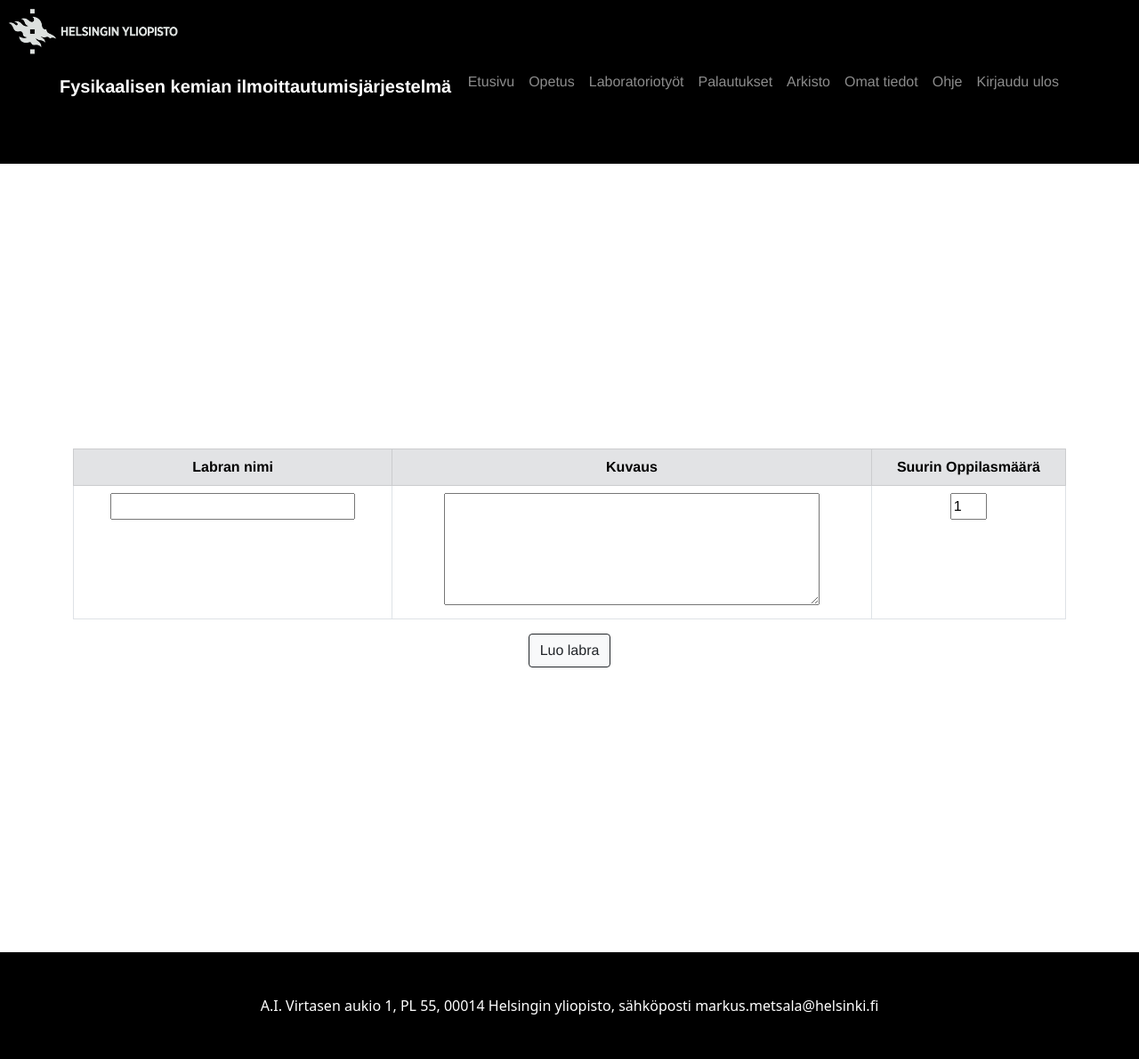
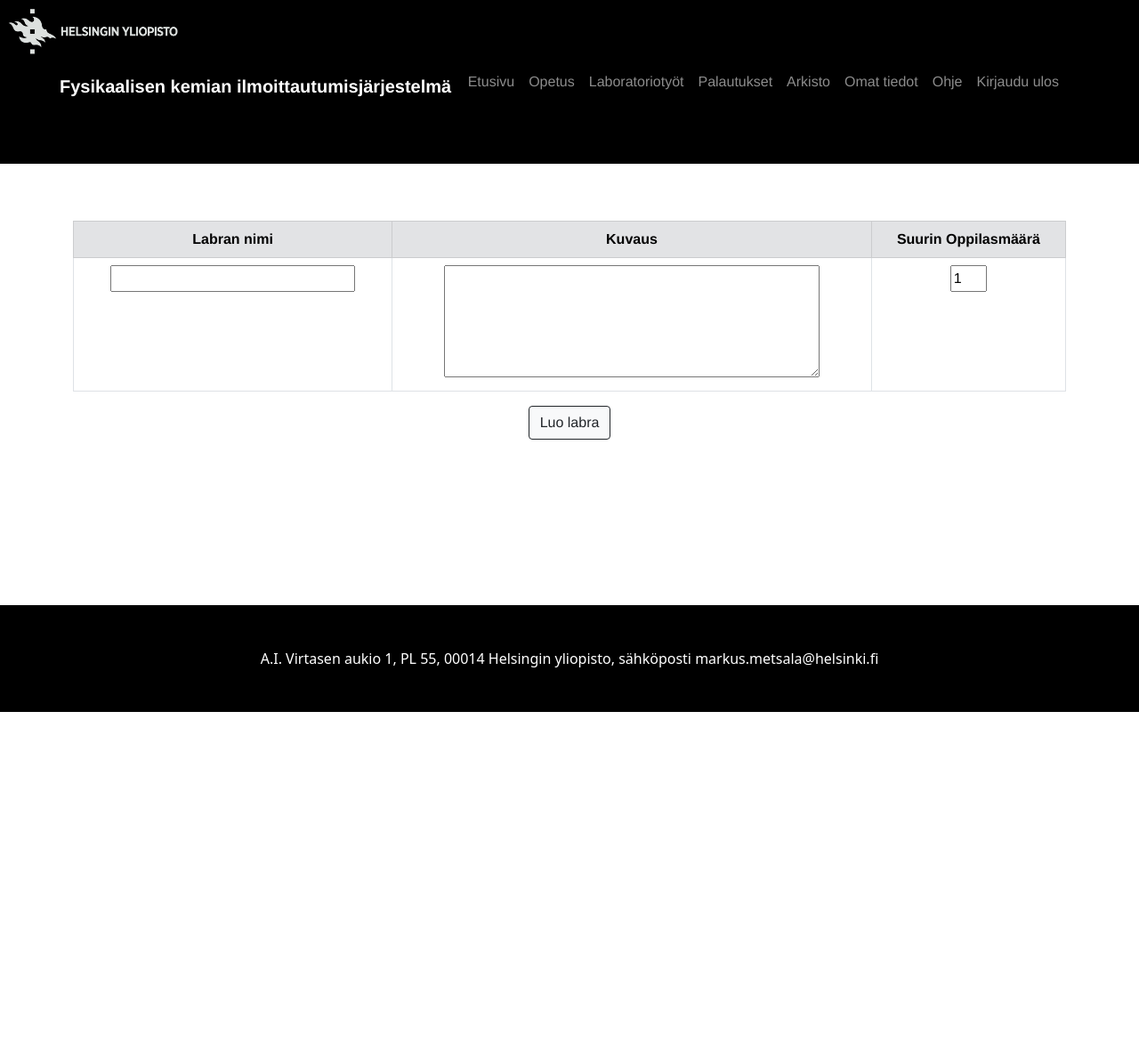
Before and after one commit to Salmela/ilmo, a Django app: page /create_lab/ in a window 1280 px wide. Shown: the whole page at 89% size. After the commit the page ends 800 px from the top, so only its background shows below. Run offline with Django 4.2, Linux system fonts and the light colour scheme; the visitor is signed in with stand-in values (Sample User, id 1); parts of the project's set-up code (start-up, migrations or seed data) failed here and were passed over.

Commit message:
Page fits 100% and footer stays down without being sticky

```diff
--- a/app/ilmoweb/static/CSS/main.css
+++ b/app/ilmoweb/static/CSS/main.css
@@ -1,17 +1,29 @@
+html, body {
+    height: 100%;
+    margin: 0;
+    padding: 0;
+}
+
+body {
+    display: flex;
+    flex-direction: column;
+}
+
 .container {
     margin: 20;
     font-family: 'Helvetica', 'Arial', sans-serif;
     line-height: 1.5;
     padding: 4em;
-    color:#000000;
 }
 
 .body-container {
     margin: 20;
     font-family: 'Helvetica', 'Arial', sans-serif;
     line-height: 1.5;
-    padding: 20em 1em;
     text-align: center;
+    flex: 1;
+    padding: 4em;
+    border: 2px red;
 }
 
 #main_title {
@@ -23,6 +35,7 @@
 .footer {
     padding: 3em;
     color:white;
+    background-color:black;
 }
 
 .logo {
```
